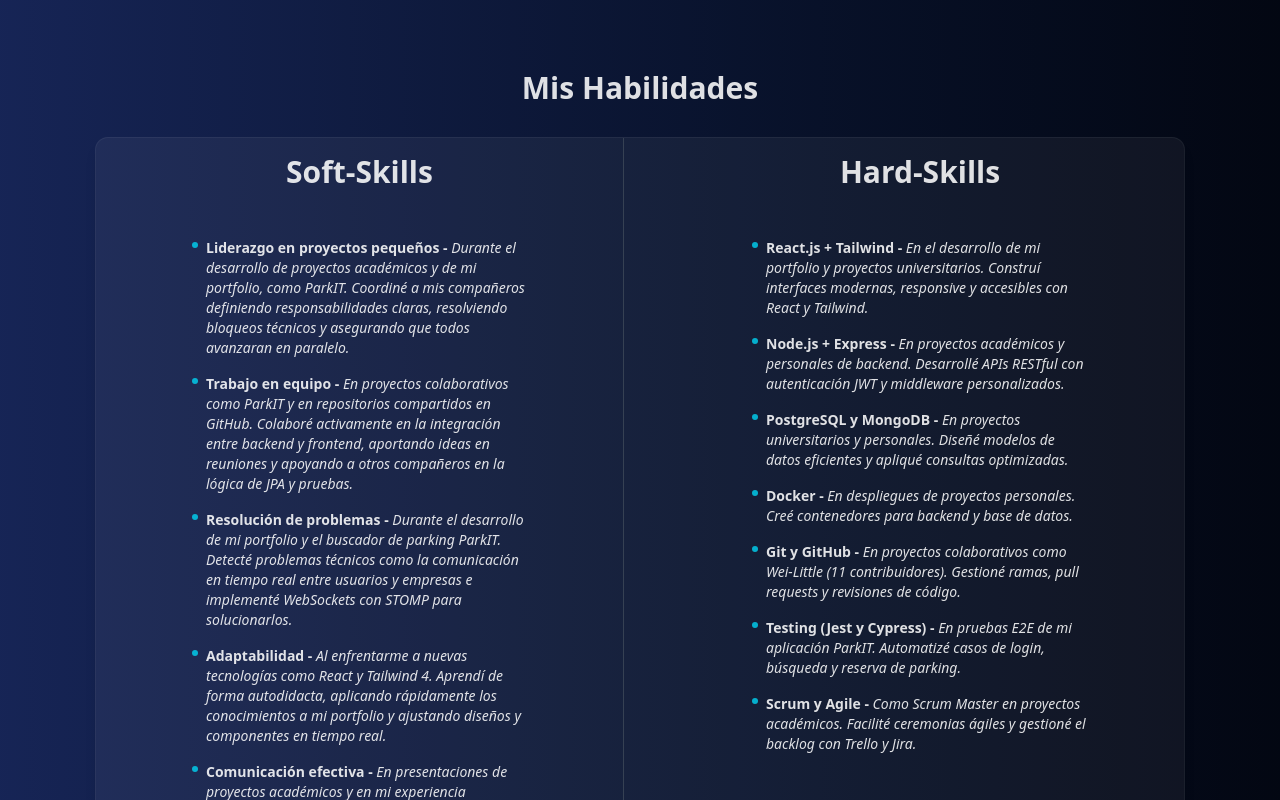
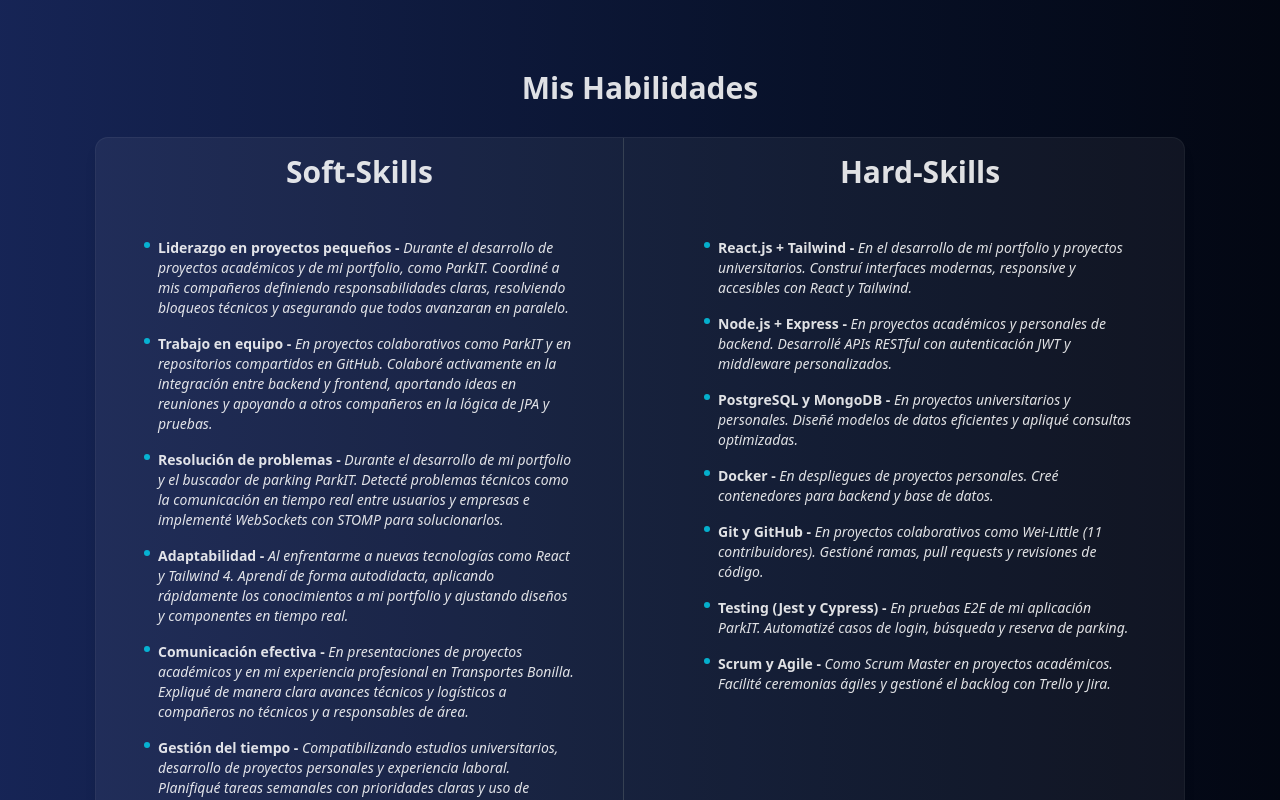
Before and after one commit to alex-boni/portfolio, a React (Vite) app: page / in a window 1280 px wide. Shown: the part 4100-4900 px from the top of the page. Built offline with nearby package versions, Linux system fonts and the light colour scheme.

Commit message:
remove excesive padding skills

```diff
--- a/src/components/HardSkills.jsx
+++ b/src/components/HardSkills.jsx
@@ -3,7 +3,7 @@ import hardSkills from '../data/hard-skills.json';
 
 function HardSkills() {
   return (
-    <section id="hard-skills" className="py-4 px-4 lg:px-24 md:px-16">
+    <section id="hard-skills" className="py-4 px-4 lg:px-12 md:px-16">
         <h2 className="pb-8 text-3xl font-bold">Hard-Skills</h2>
         <ul className='mt-3 space-y-2'>
             {hardSkills.map((skill, index) =>(
--- a/src/components/SoftSkills.jsx
+++ b/src/components/SoftSkills.jsx
@@ -3,7 +3,7 @@ import softSkills from '../data/soft-skills.json';
 
 function SoftSkills() {
   return (
-    <section id="soft-skills" className="py-4 px-4 lg:px-24 md:px-16 border-b-1 lg:border-b-0 lg:border-r-1 border-gray-700">
+    <section id="soft-skills" className="py-4 px-4 lg:px-12 md:px-16 border-b-1 lg:border-b-0 lg:border-r-1 border-gray-700">
         <h2 className="pb-8 text-3xl font-bold">Soft-Skills</h2>
         <ul className='mt-3 space-y-2'>
             {softSkills.map((skill, index) =>(
```
